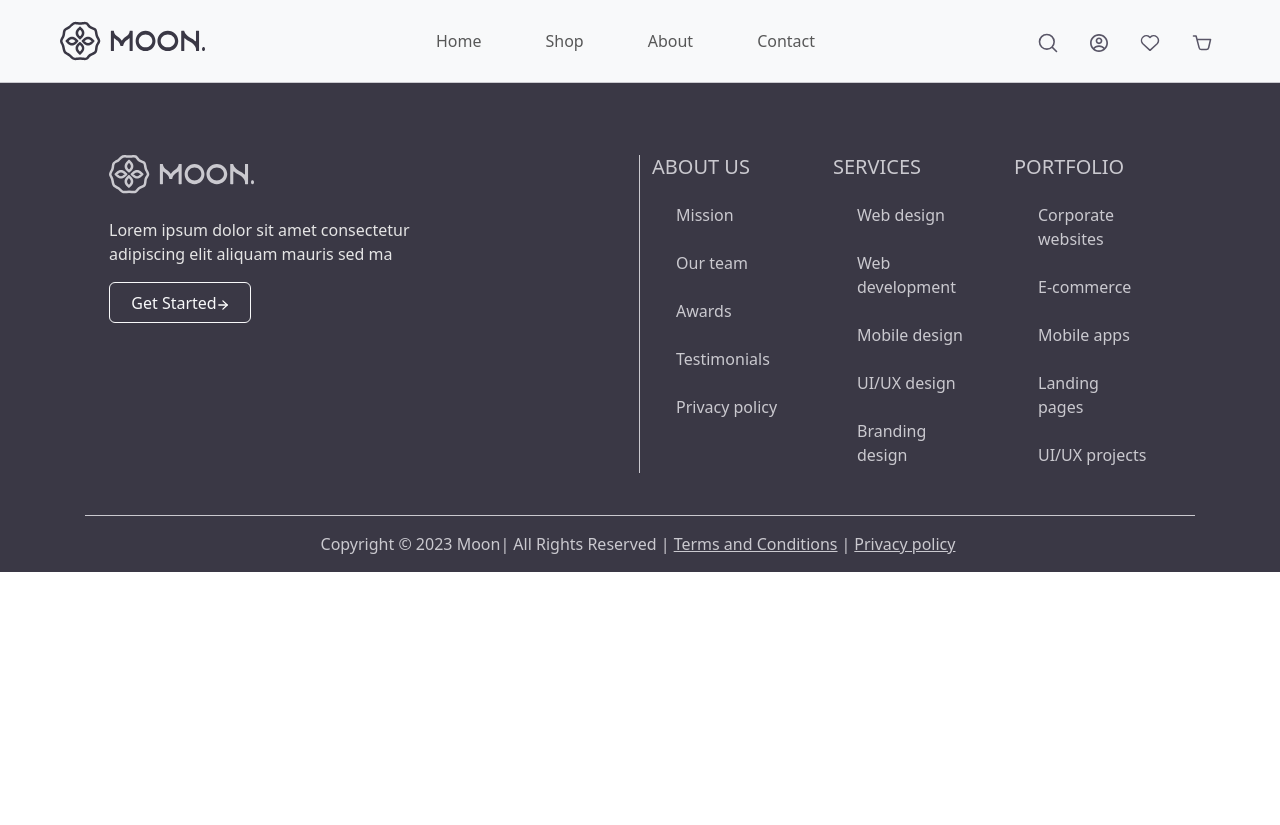
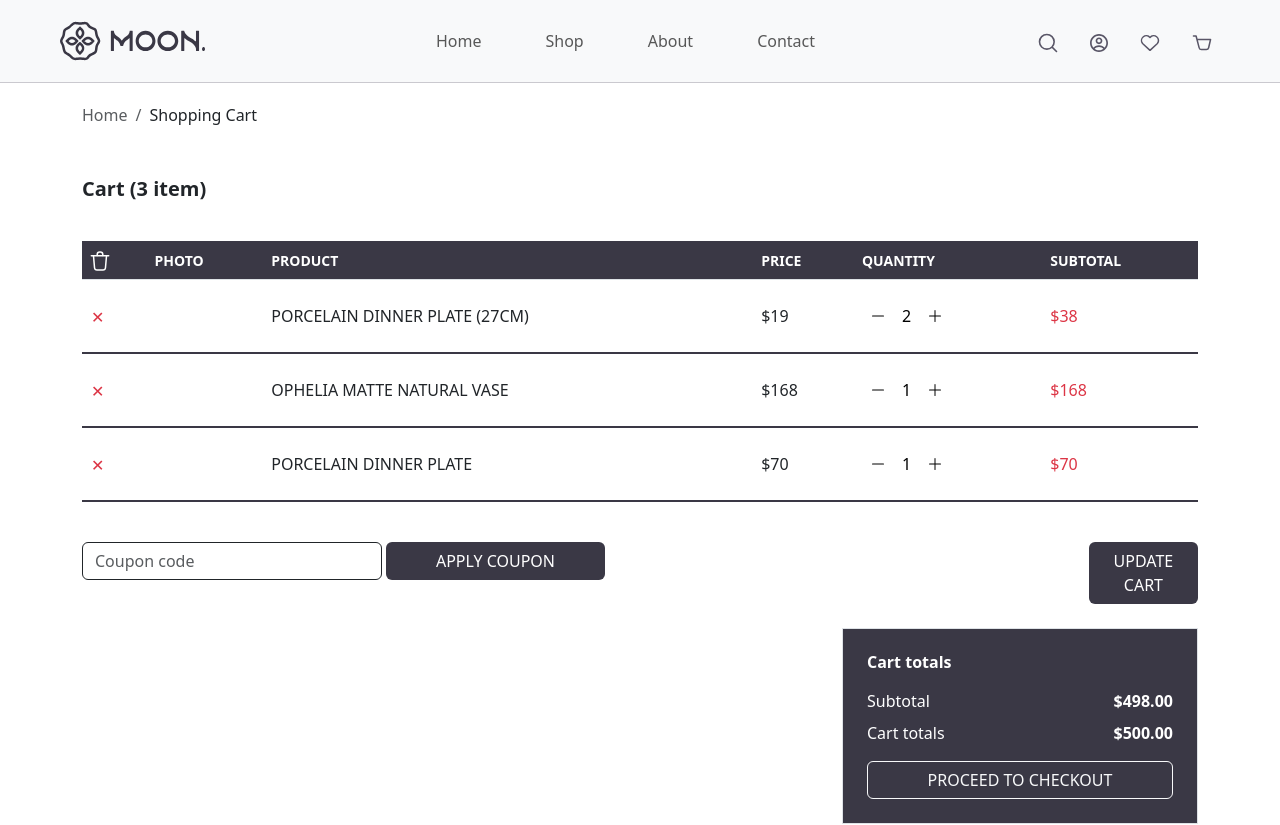
Before and after one commit to AliMango-dev/moon, a Vue app: page /cart in a window 1280 px wide. Shown: the top 825 px of the page. Before the commit the page ends 800 px from the top, so only its background shows below. Built offline with nearby package versions, Linux system fonts and the light colour scheme.

Commit message:
cart done

```diff
--- /dev/null
+++ b/src/components/ProductComponent.vue
@@ -0,0 +1,31 @@
+    <script setup>
+    import { defineProps, defineEmits } from 'vue'
+
+    const props = defineProps({
+    product: Object,
+    index: Number
+    })
+
+    const emit = defineEmits(['increase', 'decrease', 'remove'])
+
+    const increase = () => emit('increase', props.index)
+    const decrease = () => emit('decrease', props.index)
+    const remove = () => emit('remove', props.index)
+    </script>
+
+    <template>
+    <tr>
+        <td><button class="btn text-danger p-0" @click="remove">✕</button></td>
+        <td><img :src="product.image" class="img-fluid rounded" width="60" /></td>
+        <td class="text-dark">{{ product.name }}</td>
+        <td class="text-dark">${{ product.price }}</td>
+        <td>
+        <div class="quintity-button d-inline-flex align-items-center rounded-0 px-2">
+            <svg @click="decrease" xmlns="http://www.w3.org/2000/svg" width="16" height="16" fill="currentColor" class="bi bi-dash-lg me-3" viewBox="0 0 16 16"><path fill-rule="evenodd" d="M2 8a.5.5 0 0 1 .5-.5h11a.5.5 0 0 1 0 1h-11A.5.5 0 0 1 2 8"/></svg>
+            <p class="quantity-output text-center mt-3">{{ product.quantity }}</p>
+            <svg @click="increase" xmlns="http://www.w3.org/2000/svg" width="16" height="16" fill="currentColor" class="bi bi-plus-lg ms-3" viewBox="0 0 16 16"><path fill-rule="evenodd" d="M8 2a.5.5 0 0 1 .5.5v5h5a.5.5 0 0 1 0 1h-5v5a.5.5 0 0 1-1 0v-5h-5a.5.5 0 0 1 0-1h5v-5A.5.5 0 0 1 8 2"/></svg>
+        </div>
+        </td>
+        <td class="text-danger">${{ product.price * product.quantity }}</td>
+    </tr>
+    </template>
--- a/src/components/layout.vue
+++ b/src/components/layout.vue
@@ -72,7 +72,7 @@ const shouldHideLayout = computed(() => hideLayoutRoutes.includes(route.name))
     <slot />
 </main>
 
-<footer style="background-color: #3A3845; color: #CAC9CF;">
+<footer v-if="!shouldHideLayout" style="background-color: #3A3845; color: #CAC9CF;">
     <!-- Grid container -->
     <div class="container p-4" style="width: 1110px;">
       <!--Grid row-->
--- a/src/views/cart.vue
+++ b/src/views/cart.vue
@@ -1,11 +1,135 @@
 <script setup>
-import { useRouter } from 'vue-router'
-</script>
+import { ref } from 'vue'
+import ProductComponent from '../components/ProductComponent.vue'
 
-<template>
+    const products = ref([
+    {
+        id: 1,
+        name: "PORCELAIN DINNER PLATE (27CM)",
+        price: 19,
+        quantity: 2,
+        image: ""
+    },
+    {
+        id: 2,
+        name: "OPHELIA MATTE NATURAL VASE",
+        price: 168,
+        quantity: 1,
+        image: ""
+    },
+    {
+        id: 3,
+        name: "PORCELAIN DINNER PLATE",
+        price: 70,
+        quantity: 1,
+        image: ""
+    }
+    ])
+
+    const increase = index => products.value[index].quantity++
+    const decrease = index => {
+    if (products.value[index].quantity > 1) products.value[index].quantity--
+    }
+    const remove = index => products.value.splice(index, 1)
+    </script>
+
+    <template>
+    <div class="container">
+        <nav aria-label="breadcrumb" style="margin-top: 20px; margin-bottom: 50px;">
+        <ol class="breadcrumb bg-transparent px-0">
+        <li class="breadcrumb-item">
+            <router-link to="/home" class="text-muted text-decoration-none">Home</router-link>
+        </li>
+        <li class="breadcrumb-item active text-dark" aria-current="page">Shopping Cart</li>
+        </ol>
+    </nav>
+        <h5 class="fw-semibold" style="margin-bottom: 40px;">Cart ({{ products.length }} item)</h5>
+
+        <div class="table-responsive">
+        <table class="table align-middle">
+            <thead>
+            <tr>
+                <th><img src="../assets/Trash.svg"></th>
+                <th>PHOTO</th>
+                <th>PRODUCT</th>
+                <th>PRICE</th>
+                <th>QUANTITY</th>
+                <th>SUBTOTAL</th>
+            </tr>
+            </thead>
+            <tbody>
+            <ProductComponent
+                v-for="(product, index) in products"
+                :key="product.id"
+                :product="product"
+                :index="index"
+                @increase="increase"
+                @decrease="decrease"
+                @remove="remove"
+            />
+            </tbody>
+        </table>
+        </div>
+        <div class="row my-4">
+
+    <div class="col-md-6 mb-3">
+        <div class="d-flex flex-column flex-md-row align-items-stretch" style="width: 100%;">
+        <input type="text" class="form-control border-dark w-lg-15 w-md-100" placeholder="Coupon code">
+        <button class="btn text-white w-lg-30 w-md-100 ms-lg-1 mt-sm-2 mt-lg-0" style="background-color: #3A3845;">APPLY COUPON</button>
+        </div>
+    </div>
+
+
+    <div class="col-md-6 text-md-end">
+        <div class="d-grid d-md-flex justify-content-md-end">
+        <button class="btn text-white w-lg-20 w-md-100" style="background-color: #3A3845;">UPDATE CART</button>
+        </div>
+    </div>
+    </div>
+
+
+    <div class="row justify-content-end mb-5">
+    <div class="col-md-4">
+        <div class="border p-4" style="background-color: #3A3845; color: #FFFFFF;">
+        <h6 class="mb-3 fw-semibold">Cart totals</h6>
+        <div class="d-flex justify-content-between mb-2">
+            <span>Subtotal</span>
+            <span class="fw-semibold">$498.00</span>
+        </div>
+        <div class="d-flex justify-content-between">
+            <span>Cart totals</span>
+            <span class="fw-semibold">$500.00</span>
+        </div>
+        <router-link to="/checkout" class="btn btn-outline-light w-100 mt-3" style="">
+            PROCEED TO CHECKOUT
+        </router-link>
+        </div>
+    </div>
+</div>
+
+
+    </div>
 
 </template>
 
 <style scoped>
+th{
+    background-color: #3A3845;
+    color: #FFFFFF;
+    font-weight: 600;
+    font-size: 14px;
+}
 
+@media (min-width: 768px) {
+    .w-md-10 { width: 10%!important; }
+    .w-md-15 { width: 15%!important; }
+    .w-md-100 { width: 100%!important; }
+}
+
+@media (min-width: 992px) {
+    .w-lg-10 { width: 10%!important; }
+    .w-lg-15 { width: 55%!important; }
+    .w-lg-20 { width: 20%!important; }
+    .w-lg-30 { width: 40%!important; }
+}
 </style>
```
Also changed, not shown: src/assets/Trash.svg (added).
